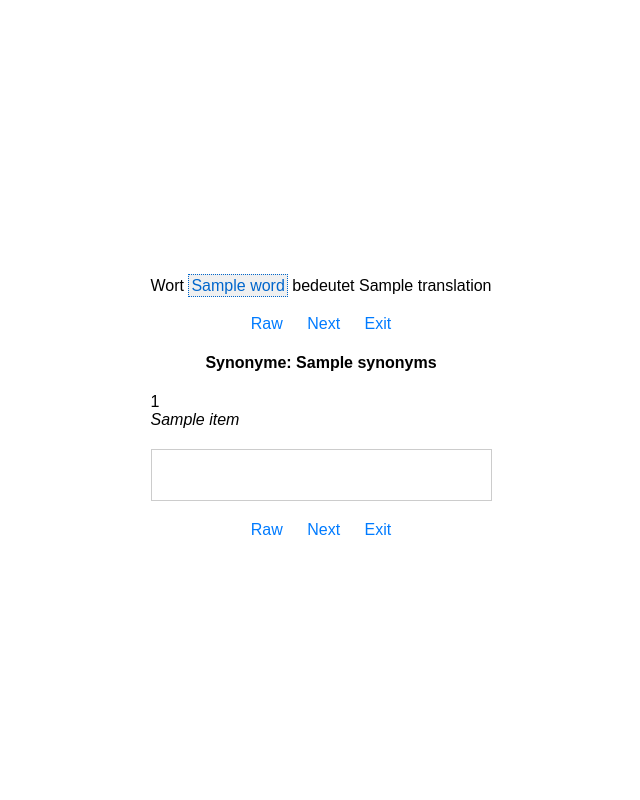
After one commit to paulrahul/spiel, a Flask app: template templates/lookup.html in a window 1280 px wide. The commit adds this page. Shown: the whole page, without its empty margins (319-959 px from the left). Run offline with Flask 3, Linux system fonts and the light colour scheme; the template is opened without the code that fills it: most values are stand-ins (such as "Sample title", 1, 10 or a date in 2020); parts of the project's set-up code (start-up, migrations or seed data) failed here and were passed over.

Commit message:
Added lookup feature.

```diff
--- a/app.py
+++ b/app.py
@@ -74,6 +74,20 @@ def create_app():
             "question.html",
             entry=next_question)
 
+    @app.route("/lookup")
+    def lookup():
+        try:
+            query_param = request.args.get('wort')
+            result = spiel.lookup(query_param)
+
+            return render_template(
+                "lookup.html",
+                word=query_param,
+                entry=result)
+
+        except ValueError:
+            pass
+
     @app.route("/answer_score")
     def answer_score():
         user_answer = request.args.get('answer')
--- /dev/null
+++ b/templates/lookup.html
@@ -0,0 +1,135 @@
+<!DOCTYPE html>
+<html lang="en">
+<head>
+  <meta charset="UTF-8">
+  <meta name="viewport" content="width=device-width, initial-scale=1.0">
+
+  {% set is_found = False %}
+
+  {% if entry is none %}
+    <title>Dein Wort konnte nicht gefunden werden</title>
+  {% else %}
+    {% set is_found = True %}
+    <title>Dein Wort: {{ word }}</title>
+  {% endif %}
+  <style>
+      body {
+        font-family: Arial, sans-serif;
+        margin: 0; /* Reset default margin */
+        display: flex;
+        justify-content: center; /* Center horizontally */
+        align-items: center; /* Center vertically */
+        min-height: 100vh; /* Ensure full viewport height */
+      }
+
+      .container {
+        max-width: 70%;
+        text-align: center;
+      }
+
+      .links {
+        margin-top: 20px;
+        text-align: center;
+      }
+
+      .links a {
+        margin: 0 10px;
+        text-decoration: none;
+        color: #007bff;
+      }
+
+      .examples_container {
+        text-align: left;
+      }
+      .item {
+          margin-bottom: 10px; /* Add space between items */
+      }
+      .italic {
+          font-style: italic;
+      }
+
+      .highlight {
+        padding: 2px 2px; /* Adjust padding as needed */
+        border: 1px dotted #0066cc; /* Dotted border with dark blue color */
+        background-color: #f0f0f0; /* Light gray background color */
+        color: #0066cc; /* Dark blue color for highlighted text */
+      }
+
+      #json-container {
+        margin-top: 20px;
+        white-space: pre-wrap;   /* Wrap text */
+        word-wrap: break-word;   /* Break long words */
+        font-family: monospace;  /* Use a monospaced font for consistent spacing */
+        border: 1px solid #ccc;  /* Add a border for clarity */
+        padding: 10px;           /* Add padding for spacing */
+        overflow-x: auto;        /* Allow horizontal scrolling if needed */
+      }
+
+      #json-container::selection {
+          background-color: #ffff66;  /* Change background color when text is selected */
+          color: #333;                /* Change text color when selected */
+      }
+
+  </style>
+
+  <script src="https://code.jquery.com/jquery-3.6.0.min.js"></script>
+</head>
+<body>
+  <div class="container">
+    <div class="question">
+      {% if not is_found %}
+        <p>Wort {{ word }} konnte nicht gefunden werden. </p>
+      {% else %}
+        <p>Wort <span class="highlight">{{ word }}</span> bedeutet {{ entry["translation"] }}</p>
+      {% endif %}
+    </div>
+
+    <div id="toplinks" class="links">
+      <a class="raw-link" data-variable="{{ entry }}">Raw</a>
+      <a href="/next_question" class="next-link">Next</a>
+      <a href="/exit" class="exit-link">Exit</a>
+    </div>
+
+    <div id="result">
+
+      {% set synonyms = entry["synonyms"] %}
+      {% if synonyms != '' %}
+        <h4>Synonyme: {{ entry["synonyms"] }}</h4>
+      {% endif %}
+
+      <div class="examples_container">
+        {% for item in entry['examples'] %}
+            <div class="item">
+                <div>{{ item[0] }}</div>
+                <div class="italic">{{ item[1] }}</div>
+            </div>
+        {% endfor %}
+      </div>
+
+      <div id="json-container">
+      </div>
+
+    </div>
+
+    <div class="links">
+      <a class="raw-link" data-variable="{{ entry }}">Raw</a>
+      <a href="/next_question" class="next-link">Next</a>
+      <a href="/exit" class="exit-link">Exit</a>
+    </div>
+  </div>
+
+  <script>
+
+    document.querySelectorAll('.raw-link').forEach(function(rawLink) {
+      rawLink.addEventListener('click', function(event) {
+        event.preventDefault();
+        var variableValue = this.getAttribute('data-variable');
+
+        var jsonContainer = document.getElementById('json-container');
+        jsonContainer.innerText = variableValue;
+      });
+    });
+  </script>
+
+</body>
+</html>
--- a/templates/question.html
+++ b/templates/question.html
@@ -89,6 +89,7 @@
     </form>
 
     <div id="toplinks" class="links" style="display: none;">
+      <a href="/lookup?wort={{ entry["word"] }}" class="lookup-link">Lookup</a>
       <a class="next-link">Next</a>
       <a href="/exit" class="exit-link">Exit</a>
     </div>
```
Also changed, not shown: spiel.py (+16 -8 lines).
